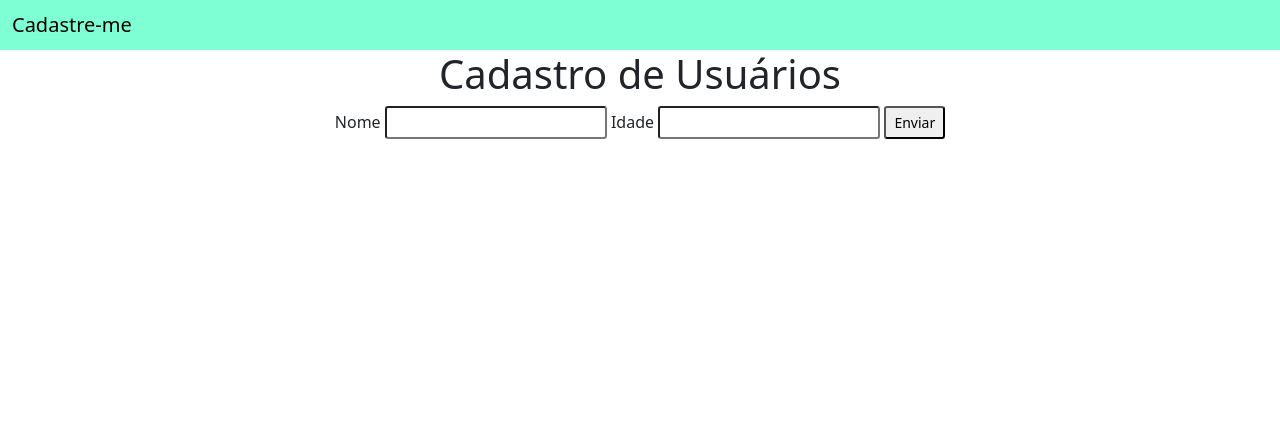
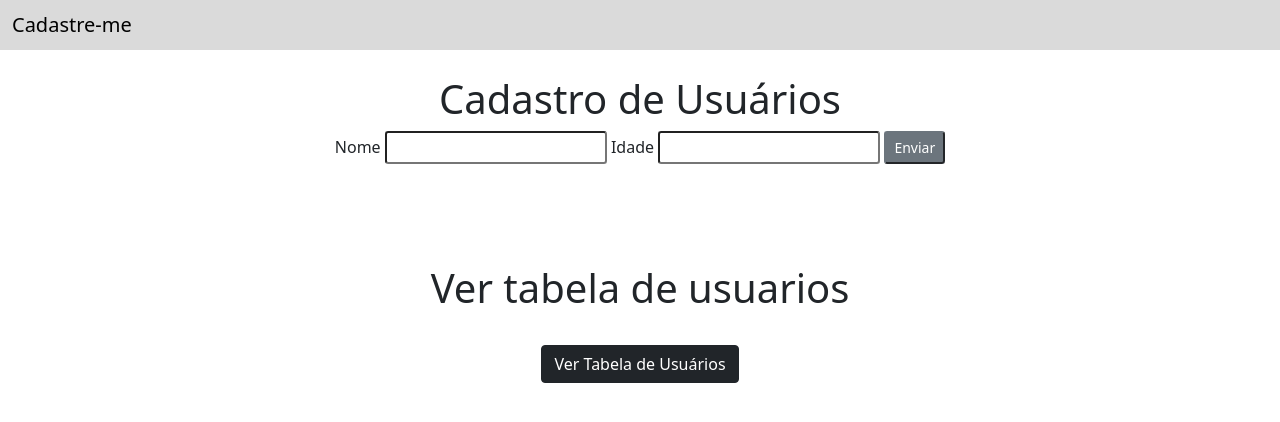
Before and after one commit to reude/testeCrud, a Django app: page / in a window 1280 px wide. Shown: the top 422 px of the page. Run offline with Django 5.2, Linux system fonts and the light colour scheme.

Commit message:
Mudanças da aparencia do CRUD

```diff
--- a/projeto_cad_usuarios/app_cad_usuarios/templates/usuarios/base.html
+++ b/projeto_cad_usuarios/app_cad_usuarios/templates/usuarios/base.html
@@ -11,7 +11,7 @@
     <title>Cadastre-se!</title>
   </head>
   <body>
-    <nav style="background-color: aquamarine !important" class="navbar navbar-light bg-light">
+    <nav style="background-color: rgb(218, 218, 218) !important" class="navbar navbar-light bg-light">
         <div class="container-fluid">
           <span class="navbar-brand mb-0 h1"><a style="text-decoration: none;color: black;" href="{% url 'home' %}">Cadastre-me</a></span>
         </div>
--- a/projeto_cad_usuarios/app_cad_usuarios/templates/usuarios/home.html
+++ b/projeto_cad_usuarios/app_cad_usuarios/templates/usuarios/home.html
@@ -2,11 +2,20 @@
 {% block conteudo %}
       <form action="{% url 'listagem_usuarios' %}" method="post">
         {% csrf_token %}
-        <div style="text-align: center;" class="container">
+        <div style="text-align: center; padding-top: 25px;;" class="container">
             <h1>Cadastro de Usuários</h1>
             Nome <input name="nome" class="form-control-sm" type="text">
-            Idade <input name="idade" class="form-control-sm" type="text">
-            <button class="form-control-sm">Enviar</button>
+            Idade <input name="idade" class="form-control-sm" type="number">
+            <button class="form-control-sm btn-secondary">Enviar</button>
+        </div>
+
+        <div style="text-align: center;" class="container">
+          <h1 style="padding-top: 100px; padding-bottom: 25px;">Ver tabela de usuarios</h1>
+
+          <!-- Botão para ir diretamente para a tabela de usuários -->
+          <a href="{% url 'listagem_usuarios' %}">
+            <tbuton class="btn btn-dark form-control-sm">Ver Tabela de Usuários</tbuton>
+          </a>
         </div>
       </form>
 
--- a/projeto_cad_usuarios/app_cad_usuarios/views.py
+++ b/projeto_cad_usuarios/app_cad_usuarios/views.py
@@ -4,7 +4,7 @@ from .models import Usuario
 def home(request):
     return render(request,'usuarios/home.html')
 
-def usuarios(request):
+#def usuarios(request):
     #salvar os dados da tela para o banco de dados.
     novo_usuario = Usuario()
     novo_usuario.nome = request.POST.get('nome')
@@ -16,3 +16,22 @@ def usuarios(request):
     }
     #retornar os dados para a pagina de listagem de usuarios
     return render(request,'usuarios/usuarios.html',usuarios)
+
+def usuarios(request):
+    if request.method == 'POST':
+        # Somente salva se o formulário foi enviado via POST
+        novo_usuario = Usuario()
+        novo_usuario.nome = request.POST.get('nome')
+        novo_usuario.idade = request.POST.get('idade')
+
+        # Verifica se idade é um número e se nome não está vazio
+        if novo_usuario.nome and novo_usuario.idade.isdigit():
+            novo_usuario.save()
+
+    # Exibe todos os usuários cadastrados
+    usuarios = {
+        'usuarios': Usuario.objects.all()
+    }
+
+    # Retorna os dados para a página de listagem de usuários
+    return render(request, 'usuarios/usuarios.html', usuarios)
```
Also changed, not shown: projeto_cad_usuarios/app_cad_usuarios/templates/usuarios/usuarios.html (+7 -1 lines), projeto_cad_usuarios/db.sqlite3.
